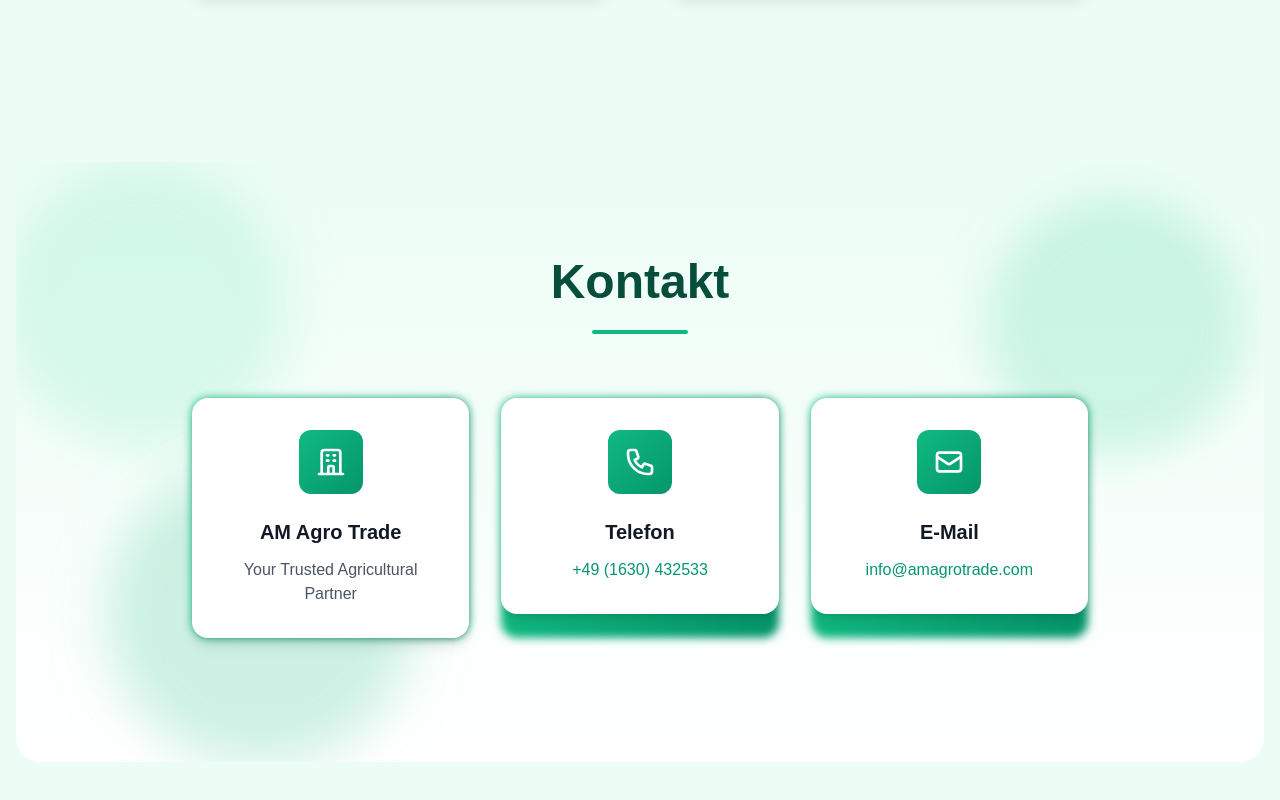
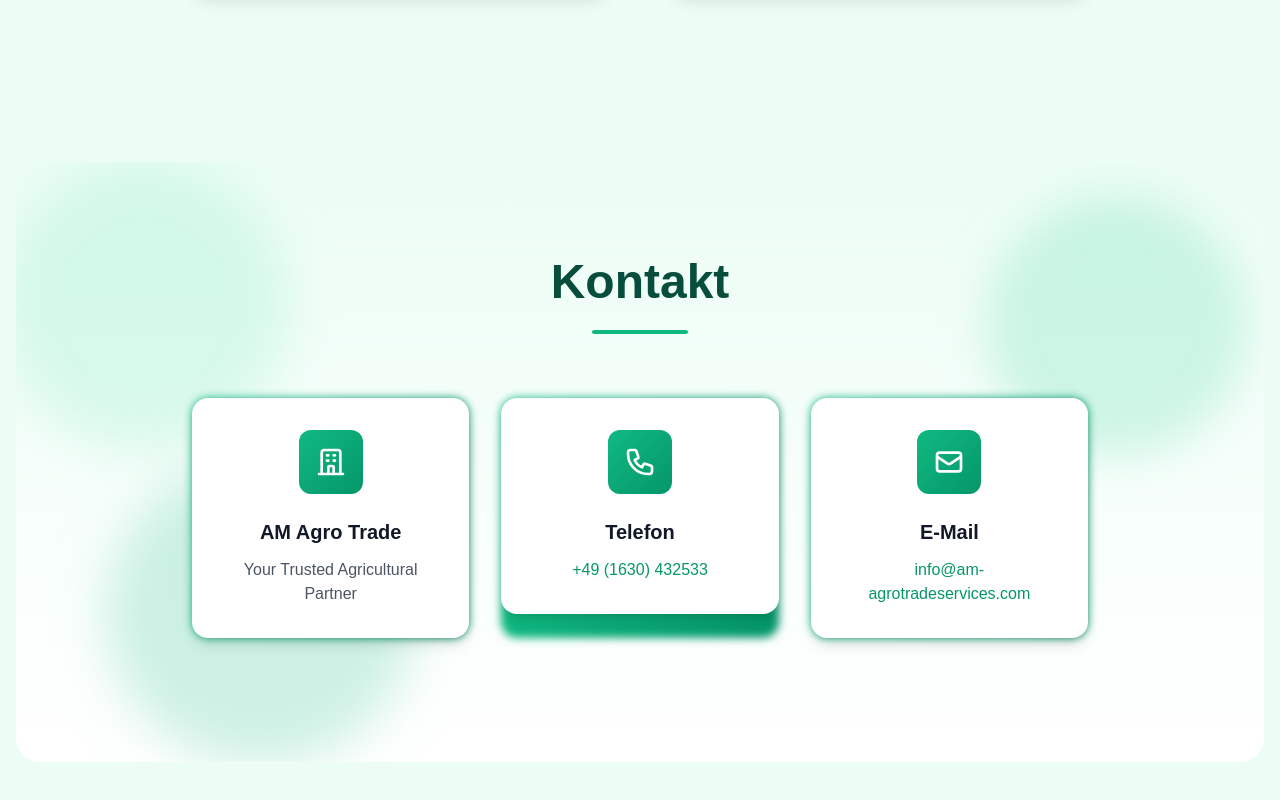
Before and after one commit to Developers-at-G/amagrotrade, a Next.js app in the folder am-agro-trade/: page / in a window 1280 px wide. Shown: the part 4562-5362 px from the top of the page. Built offline with nearby package versions, Linux system fonts and the light colour scheme.

Commit message:
update contact

```diff
--- a/am-agro-trade/src/app/ContactForm/ContactForm.tsx
+++ b/am-agro-trade/src/app/ContactForm/ContactForm.tsx
@@ -102,7 +102,7 @@
                 },
                 {
                   title: t('contact.info.email'),
-                  content: 'info@amagrotrade.com',
+                  content: 'info@am-agrotradeservices.com',
                   icon: (
                     <path strokeLinecap="round" strokeLinejoin="round" strokeWidth={2} d="M3 8l7.89 5.26a2 2 0 002.22 0L21 8M5 19h14a2 2 0 002-2V7a2 2 0 00-2-2H5a2 2 0 00-2 2v10a2 2 0 002 2z" />
                   ),
```
